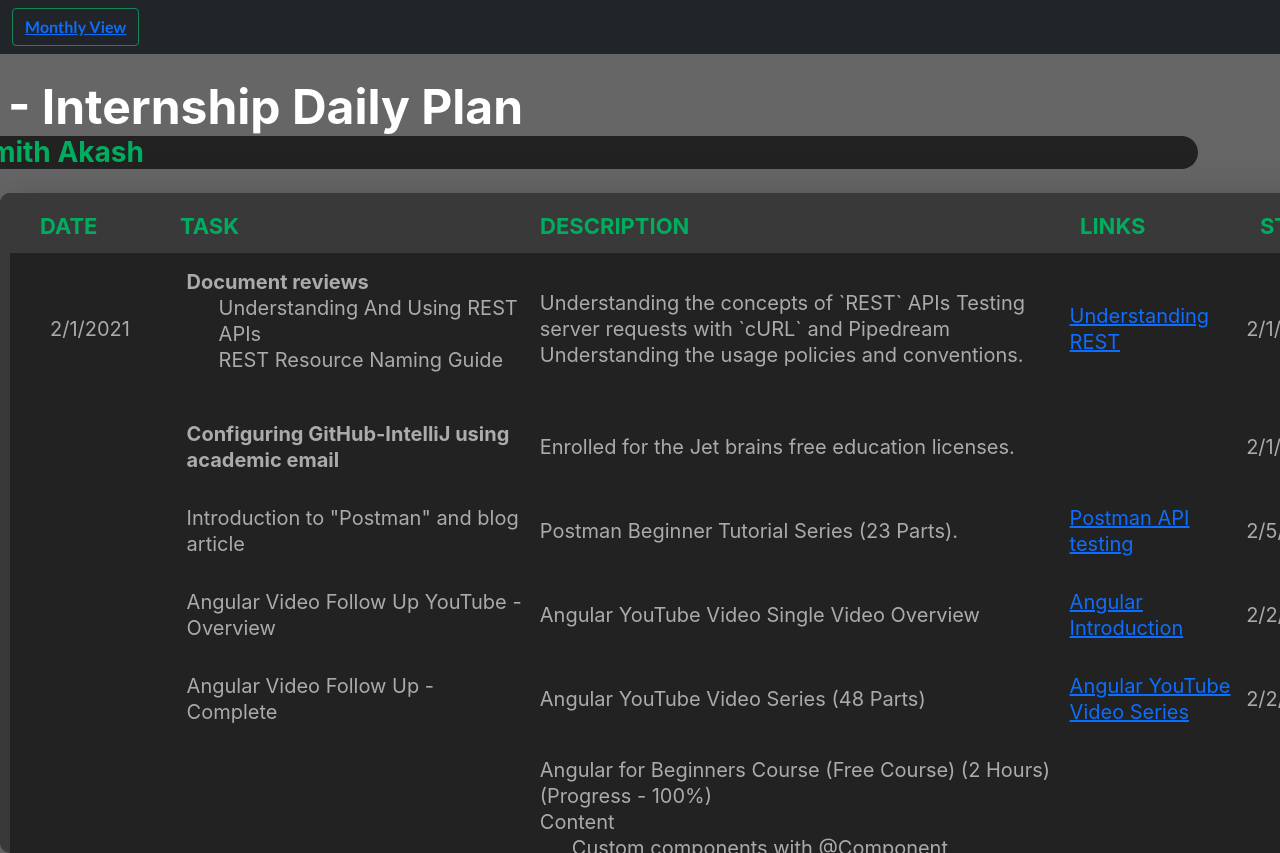
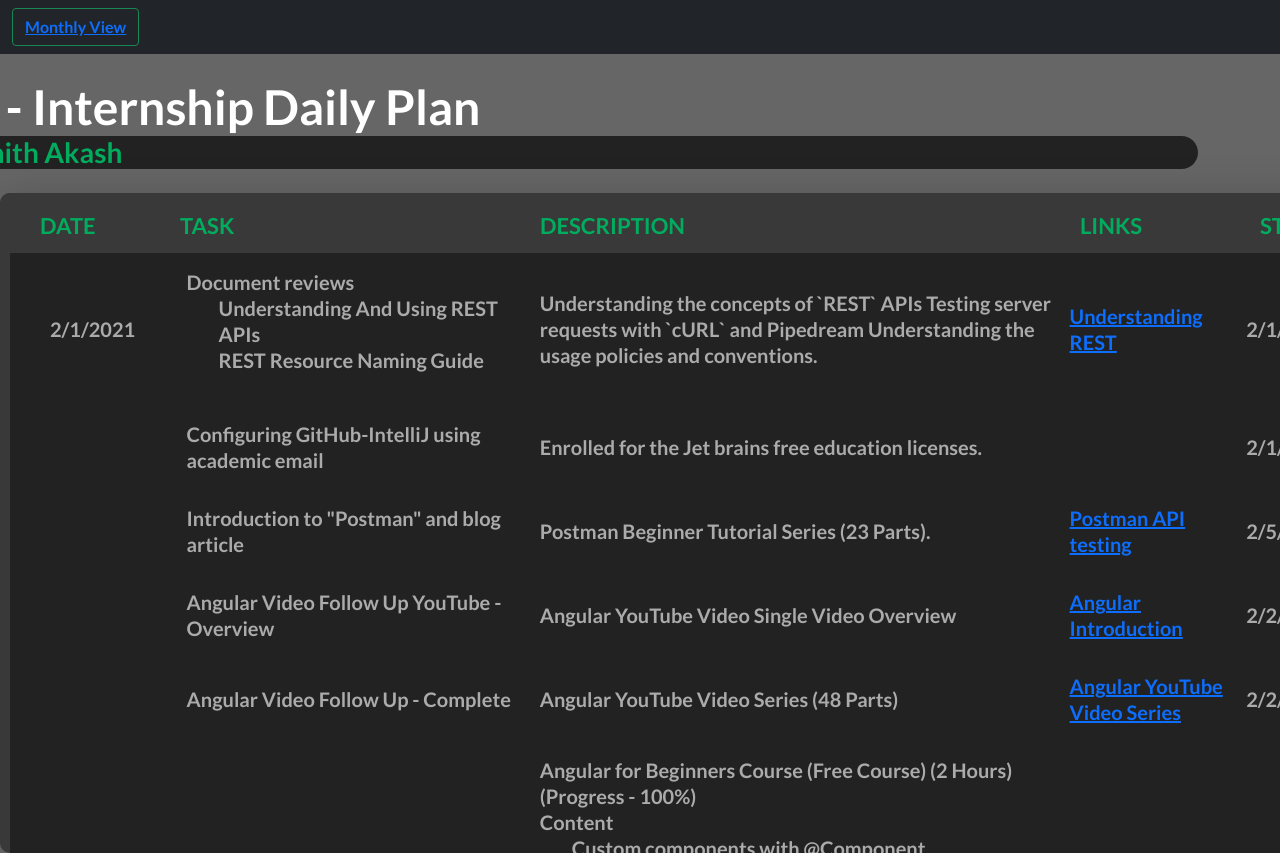
Before and after one commit to AnawaratneMANA/workplan.github.io, a plain HTML site: page pages/index.html in a window 1280 px wide. Shown: the top 853 px of the page. Drawn offline with nearby package versions, Linux system fonts and the light colour scheme.

Commit message:
font_changed

```diff
--- a/css/custom.css
+++ b/css/custom.css
@@ -13,14 +13,14 @@
 .m-t-110 {margin-top: 110px;}
 
 .myh1 {
-    font-family: "SF Pro Display";
+    font-family: Lato-Bold;
     color: white;
     font-weight: bold;
     margin-left: -250px;
 }
 
 .myh3 {
-    font-family: "SF Pro Display";
+    font-family: Lato-Bold;
     color: #00ad5f;
     font-weight: bold;
     background-color: #222222;
--- a/css/main.css
+++ b/css/main.css
@@ -348,7 +348,7 @@ th, td {
 }
 
 .table100.ver3 th {
-  font-family: "SF Pro Display";
+  font-family: Lato-Bold;
   font-size: 22px;
   font-weight: bold;
   color: #00ad5f;
@@ -358,7 +358,7 @@ th, td {
 }
 
 .table100.ver3 td {
-  font-family: "SF Pro Display";
+  font-family: Lato-Bold;
   font-size: 20px;
   color: #ababab;
   line-height: 1.3;
```
